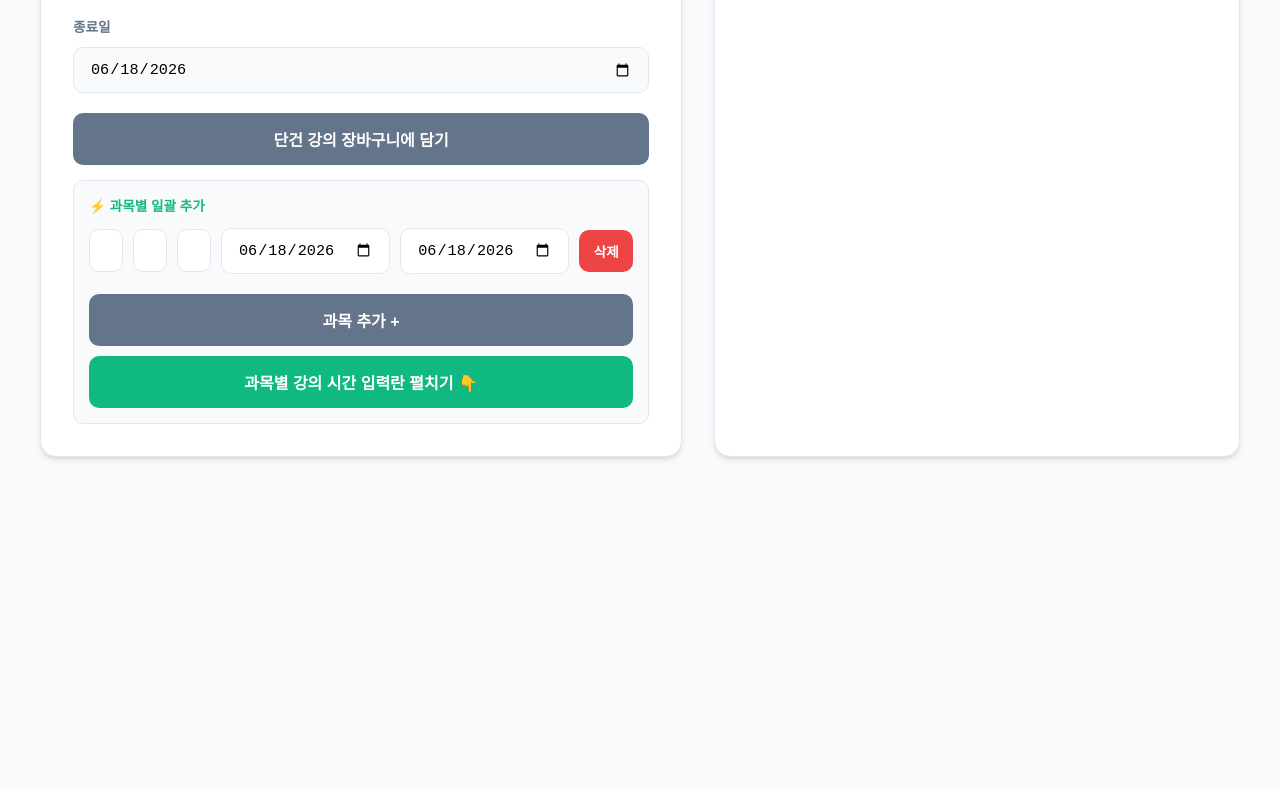
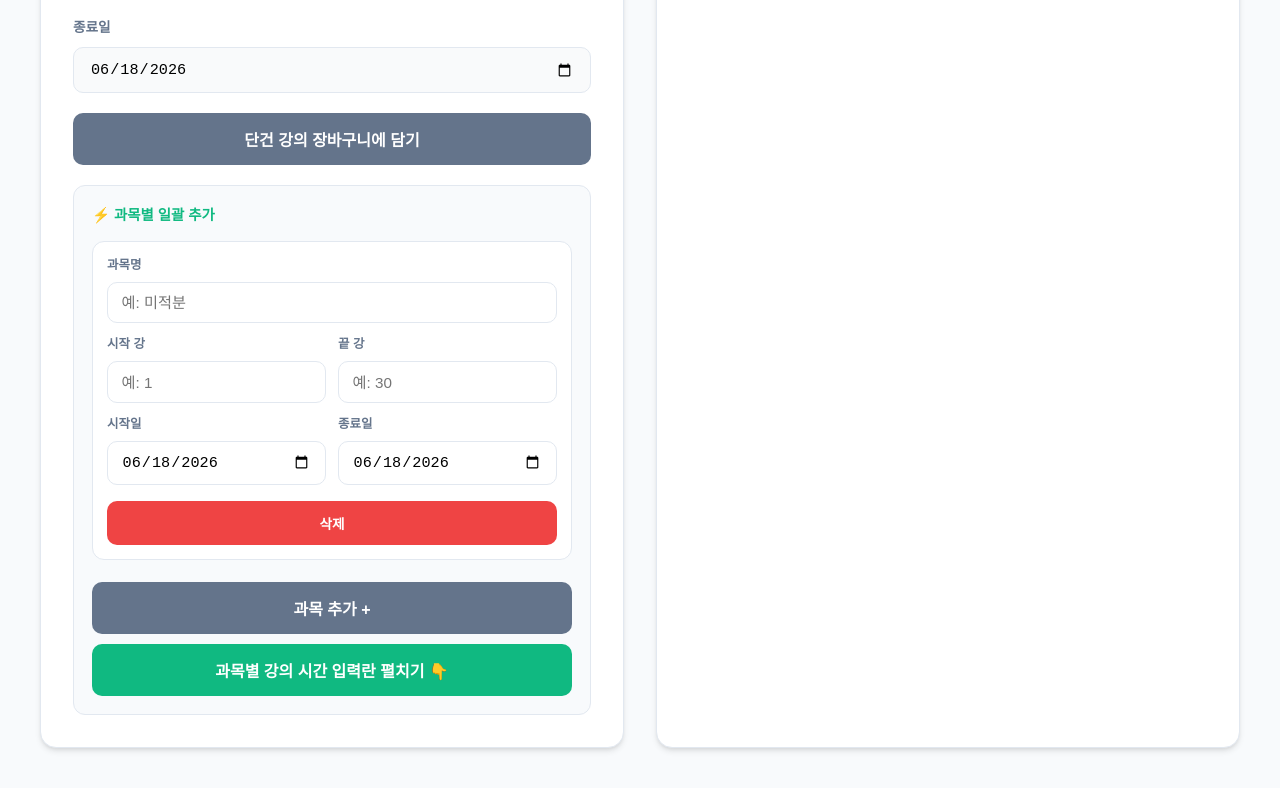
Before and after one commit to lim20040/MPP, a website: page input.html in a window 1280 px wide. Shown: the part 785-1573 px from the top of the page. Before the commit the page ends 1282 px from the top, so only its background shows below. Drawn offline with Linux system fonts and the light colour scheme; a web font is replaced by a local one.

Commit message:
수정 내용

```diff
--- a/css/style.css
+++ b/css/style.css
@@ -64,7 +64,7 @@ body {
     background: #EEF2FF;
 }
 
-/* --- 메인 입력 페이지 컨테이너 --- */
+/* --- 입력 페이지 컨테이너 --- */
 .main-container {
     max-width: 1200px;
     margin: 2.5rem auto;
@@ -91,6 +91,7 @@ body {
     width: 100%;
 }
 
+/* --- 카드 --- */
 .card {
     background: var(--card-bg);
     padding: 2rem;
@@ -112,7 +113,7 @@ body {
     padding: 0;
 }
 
-/* --- 입력 폼 --- */
+/* --- 기본 입력 폼 --- */
 .form-group {
     margin-bottom: 1.25rem;
 }
@@ -209,7 +210,7 @@ button {
 
 .btn-small {
     width: auto;
-    padding: 0.7rem 0.9rem;
+    padding: 0.75rem 1rem;
     font-size: 0.85rem;
     white-space: nowrap;
 }
@@ -222,22 +223,68 @@ button {
 /* --- 과목별 일괄 입력 --- */
 .subject-bulk-box {
     background: #F8FAFC;
-    padding: 15px;
-    border-radius: 10px;
+    padding: 18px;
+    border-radius: 12px;
     border: 1px solid var(--border);
-    margin-top: 15px;
+    margin-top: 20px;
+}
+
+.bulk-title {
+    font-weight: 700;
+    font-size: 0.9rem;
+    color: #10B981;
+    margin-bottom: 14px;
+    display: block;
 }
 
 .subject-bulk-row {
     display: grid;
-    grid-template-columns: 1.2fr 0.8fr 0.8fr 1fr 1fr auto;
-    gap: 10px;
-    align-items: center;
-    margin-bottom: 10px;
+    grid-template-columns: 1fr 1fr;
+    gap: 12px;
+    align-items: end;
+    background: #FFFFFF;
+    border: 1px solid var(--border);
+    border-radius: 12px;
+    padding: 14px;
+    margin-bottom: 12px;
 }
 
-.subject-bulk-row input {
+.bulk-field {
+    display: flex;
+    flex-direction: column;
+    gap: 6px;
+}
+
+.bulk-field label {
+    font-size: 0.78rem;
+    font-weight: 700;
+    color: var(--text-muted);
+}
+
+.bulk-field input {
+    background: #FFFFFF;
+    padding: 0.7rem 0.85rem;
+}
+
+.bulk-subject-field {
+    grid-column: 1 / -1;
+}
+
+.subject-bulk-row .btn-remove {
+    grid-column: 1 / -1;
+    width: 100%;
+    margin-top: 4px;
+}
+
+#bulkExpandedArea {
+    margin-top: 15px;
+    display: none;
+    max-height: 300px;
+    overflow-y: auto;
+    padding: 10px;
     background: white;
+    border: 1px solid #E2E8F0;
+    border-radius: 8px;
 }
 
 .bulk-lecture-grid {
@@ -317,10 +364,6 @@ button {
     .week-settings {
         grid-template-columns: repeat(4, 1fr);
     }
-
-    .subject-bulk-row {
-        grid-template-columns: 1fr 1fr;
-    }
 }
 
 @media (max-width: 600px) {
@@ -342,4 +385,8 @@ button {
     .card {
         padding: 1.3rem;
     }
+
+    .subject-bulk-row {
+        grid-template-columns: 1fr;
+    }
 }
--- a/input.html
+++ b/input.html
@@ -88,17 +88,35 @@
             <button class="btn-add" onclick="addLecture()">단건 강의 장바구니에 담기</button>
 
             <div class="subject-bulk-box">
-                <label style="font-weight: 600; font-size: 0.85rem; color: #10B981; margin-bottom: 10px; display: block;">
-                    ⚡ 과목별 일괄 추가
-                </label>
+                <label class="bulk-title">⚡ 과목별 일괄 추가</label>
 
                 <div id="subjectBulkList">
                     <div class="subject-bulk-row">
-                        <input type="text" class="bulk-subject" placeholder="과목명 예: 미적분">
-                        <input type="number" class="bulk-start" placeholder="시작 강 예: 1">
-                        <input type="number" class="bulk-end" placeholder="끝 강 예: 20">
-                        <input type="date" class="bulk-start-date">
-                        <input type="date" class="bulk-end-date">
+                        <div class="bulk-field bulk-subject-field">
+                            <label>과목명</label>
+                            <input type="text" class="bulk-subject" placeholder="예: 미적분">
+                        </div>
+
+                        <div class="bulk-field">
+                            <label>시작 강</label>
+                            <input type="number" class="bulk-start" placeholder="예: 1">
+                        </div>
+
+                        <div class="bulk-field">
+                            <label>끝 강</label>
+                            <input type="number" class="bulk-end" placeholder="예: 30">
+                        </div>
+
+                        <div class="bulk-field">
+                            <label>시작일</label>
+                            <input type="date" class="bulk-start-date">
+                        </div>
+
+                        <div class="bulk-field">
+                            <label>종료일</label>
+                            <input type="date" class="bulk-end-date">
+                        </div>
+
                         <button class="btn-small btn-remove" onclick="removeSubjectBulkRow(this)">삭제</button>
                     </div>
                 </div>
@@ -111,7 +129,7 @@
                     과목별 강의 시간 입력란 펼치기 👇
                 </button>
 
-                <div id="bulkExpandedArea" style="margin-top: 15px; display: none; max-height: 300px; overflow-y: auto; padding: 10px; background: white; border: 1px solid #E2E8F0; border-radius: 8px;">
+                <div id="bulkExpandedArea">
                 </div>
 
                 <button id="btnConfirmBulk" class="btn-add" style="background: var(--primary); margin-top: 15px; display: none;" onclick="addExpandedLectures()">
--- a/js/app.js
+++ b/js/app.js
@@ -87,11 +87,31 @@ function addSubjectBulkRow() {
     row.className = 'subject-bulk-row';
 
     row.innerHTML = `
-        <input type="text" class="bulk-subject" placeholder="과목명 예: 선형대수">
-        <input type="number" class="bulk-start" placeholder="시작 강 예: 1">
-        <input type="number" class="bulk-end" placeholder="끝 강 예: 20">
-        <input type="date" class="bulk-start-date" value="${today}">
-        <input type="date" class="bulk-end-date" value="${today}">
+        <div class="bulk-field bulk-subject-field">
+            <label>과목명</label>
+            <input type="text" class="bulk-subject" placeholder="예: 선형대수">
+        </div>
+
+        <div class="bulk-field">
+            <label>시작 강</label>
+            <input type="number" class="bulk-start" placeholder="예: 1">
+        </div>
+
+        <div class="bulk-field">
+            <label>끝 강</label>
+            <input type="number" class="bulk-end" placeholder="예: 20">
+        </div>
+
+        <div class="bulk-field">
+            <label>시작일</label>
+            <input type="date" class="bulk-start-date" value="${today}">
+        </div>
+
+        <div class="bulk-field">
+            <label>종료일</label>
+            <input type="date" class="bulk-end-date" value="${today}">
+        </div>
+
         <button class="btn-small btn-remove" onclick="removeSubjectBulkRow(this)">삭제</button>
     `;
 
```
